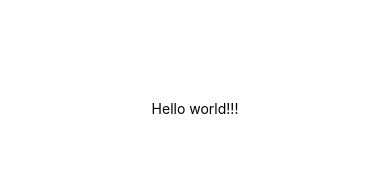
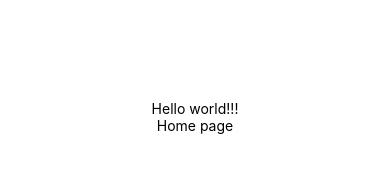
Before and after one commit to arthurmgui/redcar, a React Native app: screen / in a window 390 px wide. Shown: the top 190 px of the page. Built offline with nearby package versions, Linux system fonts and the light colour scheme.

Commit message:
adicionando o arquivo da pagina de home

```diff
--- a/App.js
+++ b/App.js
@@ -1,13 +1,15 @@
 import { StatusBar } from 'expo-status-bar';
 import { ScrollView, StyleSheet, Text, View } from 'react-native';
+import HomePage from './src/pages/homePage';
 
 export default function App() {
   return (
     <ScrollView style={{flex: 1}}>
-    <View style={styles.container}>
-      <Text>Hello world!!!</Text>
-      <StatusBar style="auto" />
-    </View>
+      <View style={styles.container}>
+        <Text>Hello world!!!</Text>
+        <HomePage />
+        <StatusBar style="auto" />
+      </View>
     </ScrollView>
   );
 }
--- /dev/null
+++ b/src/pages/homePage.js
@@ -0,0 +1,6 @@
+import React from "react";
+import { Text } from "react-native";
+
+export default function HomePage() {
+    return <Text>Home page</Text>
+}
```
